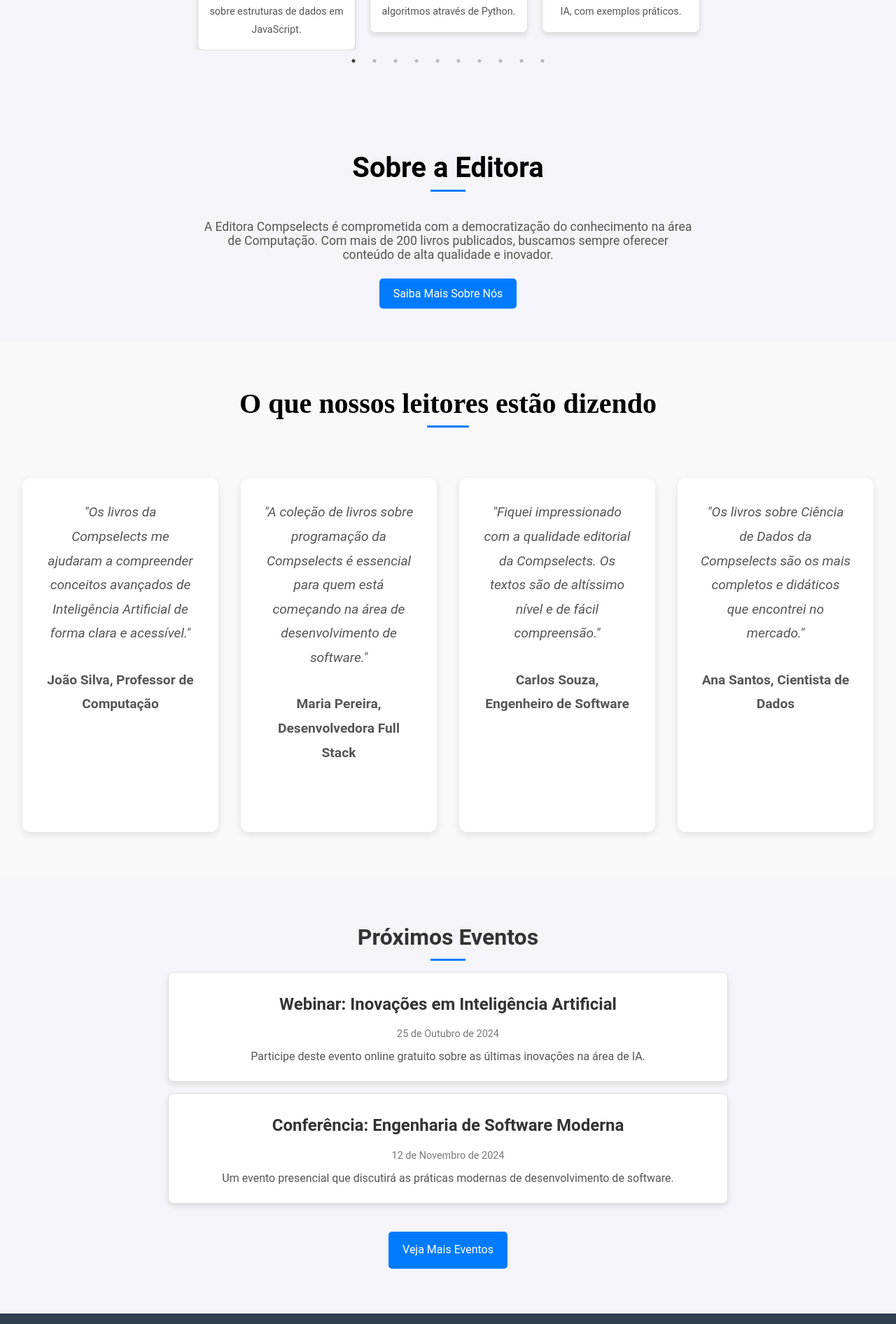
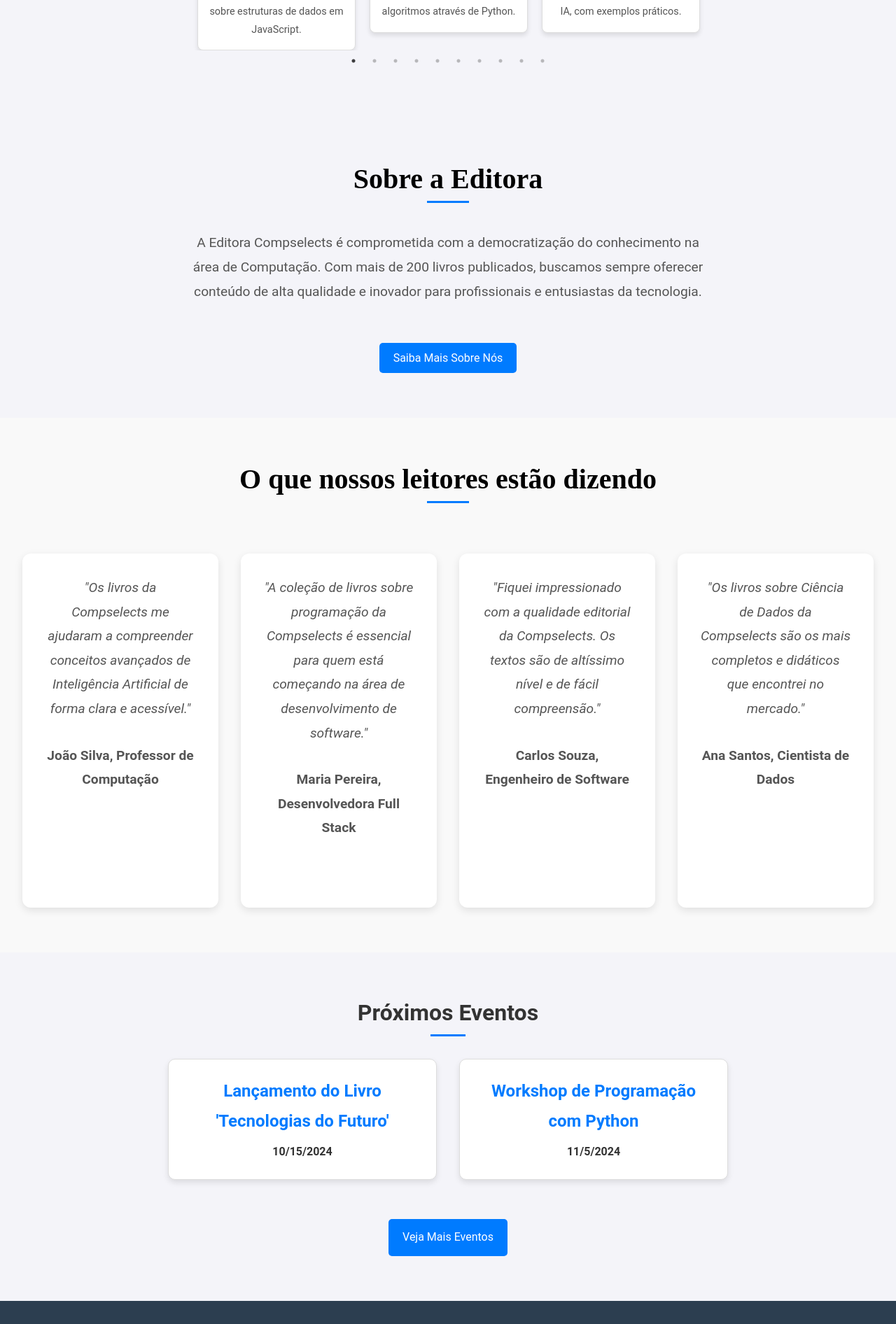
Before and after one commit to paulonc/compselects, a React (Create React App) app: page / in a window 1280 px wide. Shown: the part 1121-3013 px from the top of the page at 70% size. Built offline with nearby package versions, Linux system fonts and the light colour scheme.

Commit message:
feat: improve design eventCard

```diff
--- a/src/components/EventCard.js
+++ b/src/components/EventCard.js
@@ -1,19 +1,49 @@
-import React from 'react';
-import PropTypes from 'prop-types';
-import { CardContainer, CardTitle, CardDate, CardDescription } from '../styles/EventCard.styles';
+import React from "react";
+import { Link } from "react-router-dom";
+import styled from "styled-components";
 
-const EventCard = ({ title, date, description }) => (
-  <CardContainer>
-    <CardTitle>{title}</CardTitle>
-    <CardDate>{date}</CardDate>
-    <CardDescription>{description}</CardDescription>
-  </CardContainer>
-);
+const CardContainer = styled(Link)`
+  background-color: #fff;
+  border: 1px solid #ddd;
+  border-radius: 10px;
+  padding: 1.5rem;
+  text-decoration: none;
+  color: #333;
+  box-shadow: 0 4px 8px rgba(0, 0, 0, 0.1);
+  transition: transform 0.3s ease;
+  display: block;
 
-EventCard.propTypes = {
-  title: PropTypes.string.isRequired,
-  date: PropTypes.string.isRequired,
-  description: PropTypes.string.isRequired,
+  &:hover {
+    transform: translateY(-5px);
+    box-shadow: 0 6px 12px rgba(0, 0, 0, 0.15);
+  }
+`;
+
+const EventTitle = styled.h3`
+  font-size: 1.5rem;
+  color: #007bff;
+  margin-bottom: 0.5rem;
+`;
+
+const EventDate = styled.p`
+  font-size: 1rem;
+  font-weight: bold;
+  color: #333;
+`;
+
+const EventDescription = styled.p`
+  font-size: 1rem;
+  color: #555;
+`;
+
+const EventCard = ({ id, title, date, description }) => {
+  return (
+    <CardContainer to={`/events/${id}`}>
+      <EventTitle>{title}</EventTitle>
+      <EventDate>{new Date(date).toLocaleDateString()}</EventDate>
+      <EventDescription>{description}</EventDescription>
+    </CardContainer>
+  );
 };
 
 export default EventCard;
--- a/src/pages/Home.js
+++ b/src/pages/Home.js
@@ -5,10 +5,11 @@
 import EventCard from "../components/EventCard";
 import Button from "../components/Button";
 import styled from "styled-components";
+import { events } from "../mockData";
 
 const AboutSection = styled.section`
   background-color: #f4f4f9;
-  padding: 3rem 2rem;
+  padding: 4rem 2rem;
   text-align: center;
 
   h2 {
@@ -16,10 +17,11 @@
     margin-bottom: 2rem;
     position: relative;
     display: inline-block;
+    font-family: "Merriweather", serif;
 
     &:after {
       content: "";
-      width: 50px;
+      width: 60px;
       height: 3px;
       background-color: #007bff;
       display: block;
@@ -28,10 +30,39 @@
   }
 
   p {
-    max-width: 700px;
+    max-width: 750px;
     margin: 0 auto;
-    font-size: 1.1rem;
+    font-size: 1.2rem;
+    line-height: 1.8;
     color: #555;
+    padding-bottom: 2rem;
+  }
+`;
+
+const EventsSection = styled(Section)`
+  background-color: #ffffff;
+  padding: 4rem 2rem;
+  text-align: center;
+`;
+
+const EventGrid = styled.div`
+  display: grid;
+  grid-template-columns: repeat(auto-fit, minmax(300px, 1fr));
+  gap: 2rem;
+  margin-bottom: 2rem;
+  margin-top: 2rem;
+`;
+
+const CustomButton = styled(Button)`
+  background-color: #007bff;
+  color: #fff;
+  font-size: 1.2rem;
+  padding: 0.8rem 1.5rem;
+  border-radius: 8px;
+  transition: background-color 0.3s ease;
+
+  &:hover {
+    background-color: #0056b3;
   }
 `;
 
@@ -45,26 +76,28 @@
       <AboutSection>
         <h2>Sobre a Editora</h2>
         <p>
-          A Editora Compselects é comprometida com a democratização do conhecimento na área de Computação.
-          Com mais de 200 livros publicados, buscamos sempre oferecer conteúdo de alta qualidade e inovador.
+          A Editora Compselects é comprometida com a democratização do
+          conhecimento na área de Computação. Com mais de 200 livros publicados,
+          buscamos sempre oferecer conteúdo de alta qualidade e inovador para
+          profissionais e entusiastas da tecnologia.
         </p>
-        <Button to="/about">Saiba Mais Sobre Nós</Button>
+        <CustomButton to="/about">Saiba Mais Sobre Nós</CustomButton>
       </AboutSection>
-
       <Testimonials />
-      <Section title="Próximos Eventos">
-        <EventCard
-          title="Webinar: Inovações em Inteligência Artificial"
-          date="25 de Outubro de 2024"
-          description="Participe deste evento online gratuito sobre as últimas inovações na área de IA."
-        />
-        <EventCard
-          title="Conferência: Engenharia de Software Moderna"
-          date="12 de Novembro de 2024"
-          description="Um evento presencial que discutirá as práticas modernas de desenvolvimento de software."
-        />
-        <Button to="/events">Veja Mais Eventos</Button>
-      </Section>
+      <EventsSection title="Próximos Eventos">
+        <EventGrid>
+          {events.slice(0, 2).map((event) => (
+            <EventCard
+              key={event.id}
+              id={event.id}
+              title={event.title}
+              date={event.date}
+              description={event.description}
+            />
+          ))}
+        </EventGrid>
+        <CustomButton to="/events">Veja Mais Eventos</CustomButton>
+      </EventsSection>
     </>
   );
 };
```
